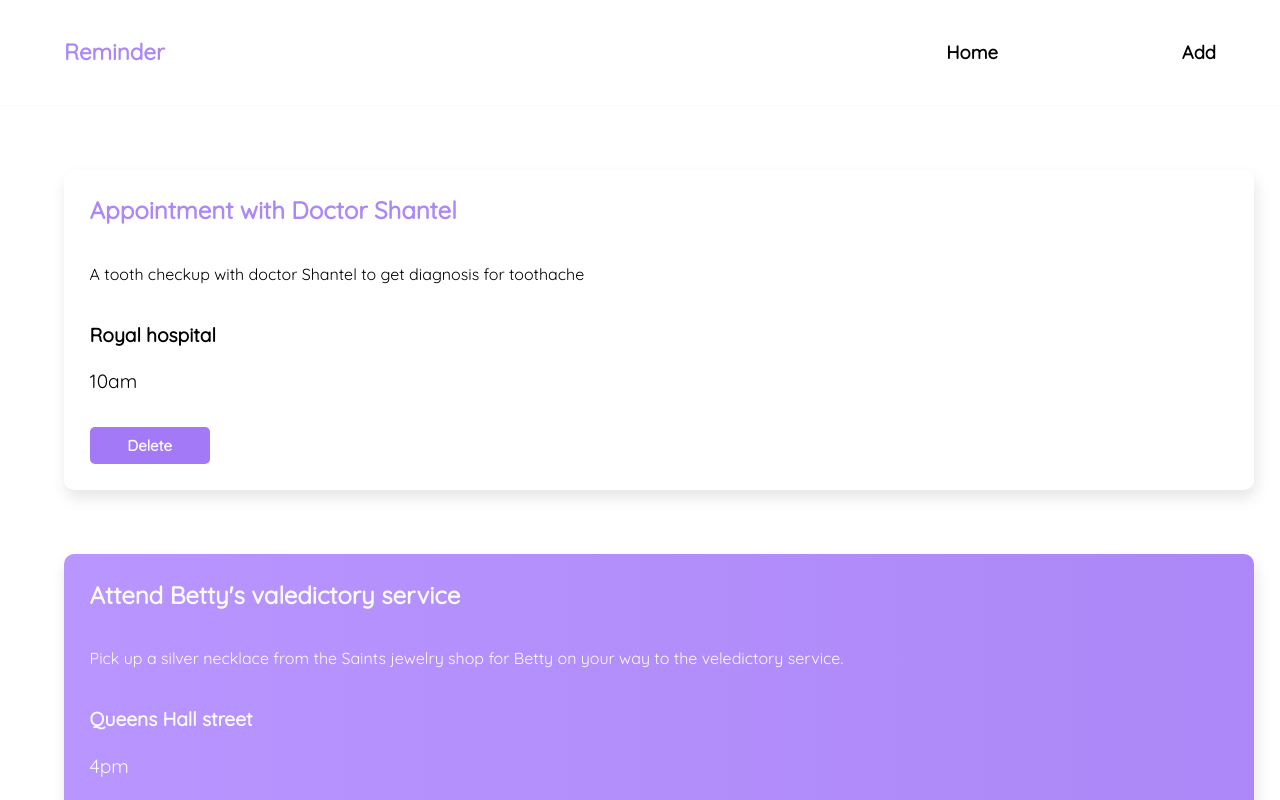
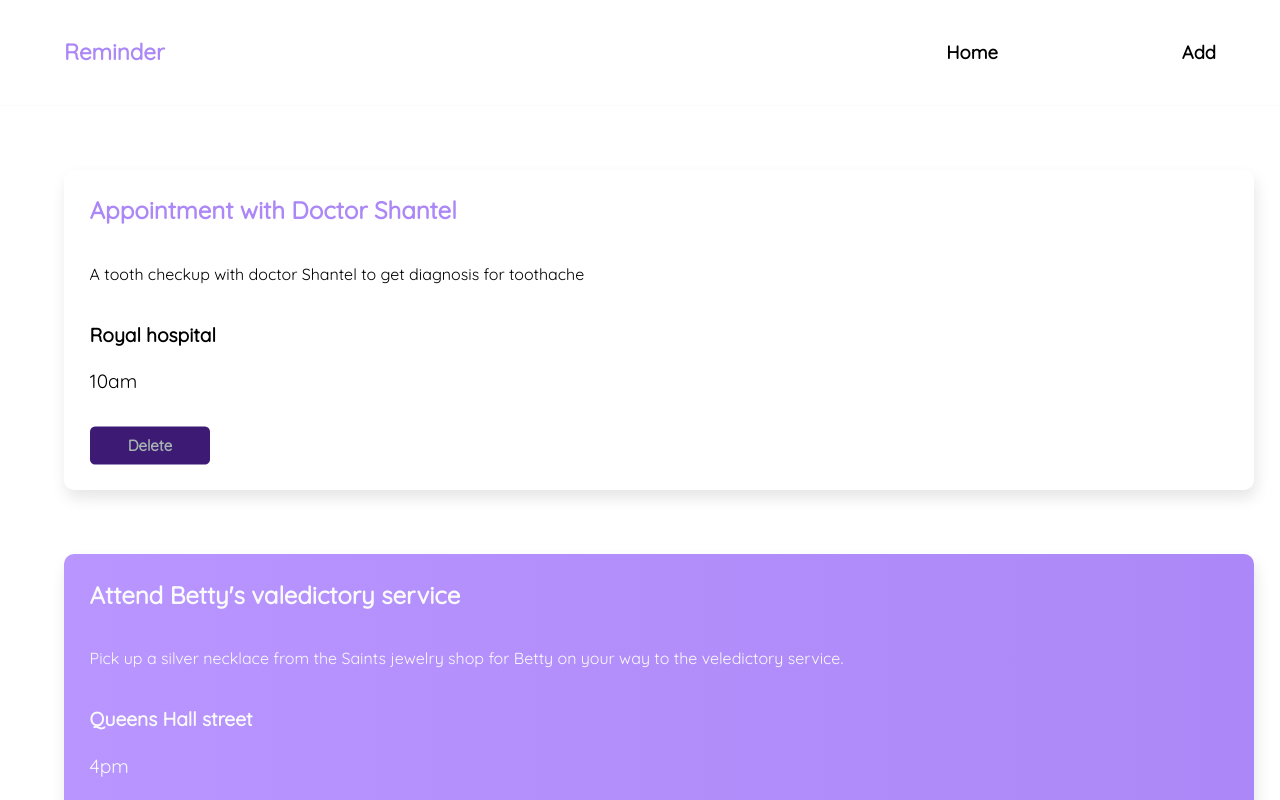
Before and after one commit to ForJessicaSake/Reminder-App, a React (Create React App) app: page / in a window 1280 px wide. In both pictures the pointer is over the button 149 px from the left and 445 px from the top of the page. Shown: the top 800 px of the page. Built offline with nearby package versions, Linux system fonts and the light colour scheme; a web font is replaced by a local one.

Commit message:
Added hover property to the buttons

```diff
--- a/src/Components/Home.css
+++ b/src/Components/Home.css
@@ -44,6 +44,15 @@ main-container {
     margin-top: 3%;
     font-weight: bold;
 }
+
+.button-container button:hover {
+    transform: scale(1, 1.03);
+    background-color: #3d1b74;
+    color: #A7B3B1;
+    transition: 2s;
+    transition-delay: 0.0001s;
+}
+
 
 .reminder-container h4 {
     font-size: 1.2em;
```
